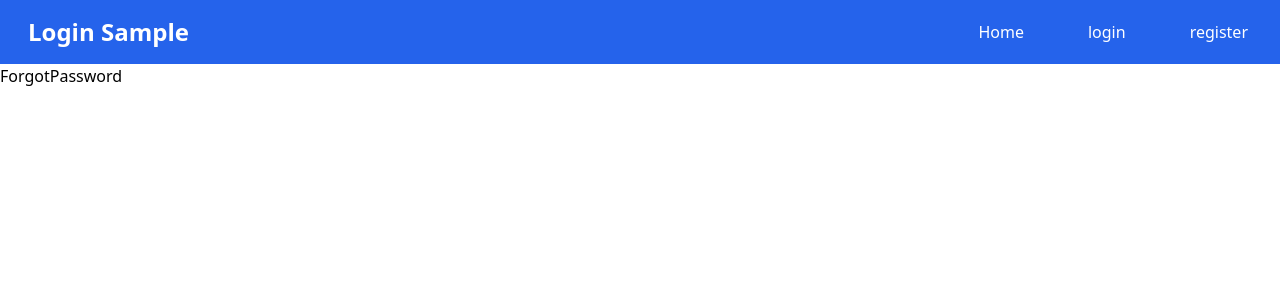
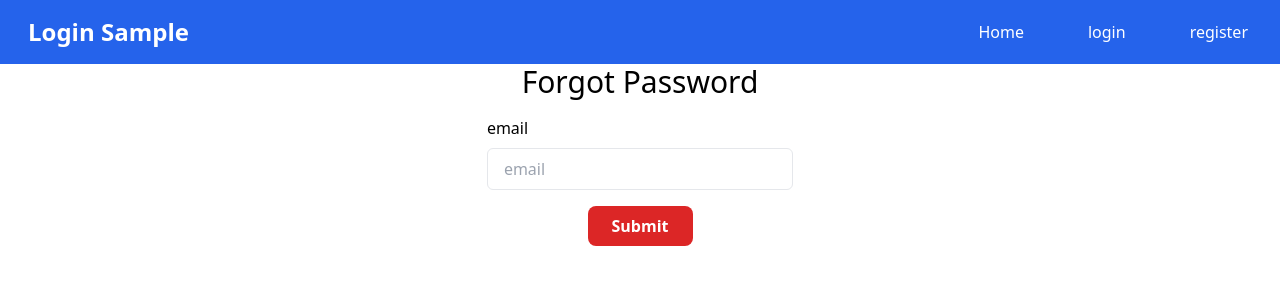
Before and after one commit to thanapholteam/test-react-auth, a React app: page /forgot-password in a window 1280 px wide. Shown: the top 300 px of the page. Built offline with nearby package versions, Linux system fonts and the light colour scheme; no server answers; the HTML template or start-up script is replaced by a standard one.

Commit message:
chore: forgot pass

```diff
--- /dev/null
+++ b/src/components/ForgetPassword/ForgetForm.tsx
@@ -0,0 +1,48 @@
+import React from "react";
+
+type Props = {
+  name: string;
+  handleSubmit: (event: React.FormEvent<HTMLFormElement>) => Promise<void>;
+  setValue: (value: React.SetStateAction<string>) => void;
+  loading: boolean;
+};
+
+const ForgetForm: React.FC<Props> = ({
+  name,
+  handleSubmit,
+  setValue,
+  loading,
+}) => {
+  return (
+    <form onSubmit={(e) => handleSubmit(e)}>
+      <div className="mt-4">
+        <label className="block font-medium">
+          {name}
+          <label>
+            <input
+              type="text"
+              placeholder={name}
+              name={name}
+              onChange={(e) => {
+                setValue(e.target.value);
+              }}
+              className="w-full px-4 py-2 mt-2 border rounded-md focus:outline-none focus:ring-1 focus:ring-red-600"
+              required
+            />
+          </label>
+        </label>
+      </div>
+      <div className="text-center">
+        <button
+          className="px-6 py-2 mt-4 text-white font-semibold bg-red-600 rounded-lg hover:bg-black hover:text-white transition ease-linear duration-200"
+          type="submit"
+          disabled={loading}
+        >
+          Submit
+        </button>
+      </div>
+    </form>
+  );
+};
+
+export default ForgetForm;
--- a/src/pages/ForgotPassword.tsx
+++ b/src/pages/ForgotPassword.tsx
@@ -1,5 +1,123 @@
+import ForgetForm from "@/components/ForgetPassword/ForgetForm";
+import { axiosInstance } from "@/utils/Axios";
+import { useState } from "react";
+
 const ForgotPassword = () => {
-  return <div>ForgotPassword</div>;
+  const [email, setEmail] = useState("");
+  const [loading, setLoading] = useState(false);
+  const [url, setUrl] = useState("");
+  const [otp, setOtp] = useState("");
+  const [isOTPVefified, setIsOTPVefified] = useState(false);
+  const [newPassword, setNewPassword] = useState("");
+
+  const handleSubmitEmail = async (event: React.FormEvent<HTMLFormElement>) => {
+    setLoading(true);
+    event.preventDefault();
+    if (email) {
+      const res = await axiosInstance.post("/user/forgot", { email: email });
+      console.log(res);
+      if (res.status === 201) {
+        setUrl(res.data.url);
+      }
+      setLoading(false);
+    }
+    setLoading(false);
+  };
+
+  const handleSubmitOTP = async (event: React.FormEvent<HTMLFormElement>) => {
+    setLoading(true);
+    event.preventDefault();
+    if (otp) {
+      const res = await axiosInstance.post("/user/verify/otp", {
+        email: email,
+        id: url,
+        code: otp,
+      });
+      console.log(res);
+      if (res.status === 201) {
+        setIsOTPVefified(true);
+      }
+      setLoading(false);
+    }
+    setLoading(false);
+  };
+
+  const handleChangePassword = async (
+    event: React.FormEvent<HTMLFormElement>
+  ) => {
+    setLoading(true);
+    event.preventDefault();
+    if (newPassword) {
+      const res = await axiosInstance.post("/user/reset", {
+        email: email,
+        id: url,
+        password: newPassword,
+      });
+      console.log(res);
+      if (res.status === 200) {
+        // setIsOTPVefified(true); redirect to login
+        //TODO : Sweetalert
+      }
+      setLoading(false);
+    }
+    setLoading(false);
+  };
+
+  return (
+    <div className="flex flex-col justify-center items-center">
+      <h1 className="text-3xl">Forgot Password</h1>
+      <ForgetForm
+        name="email"
+        handleSubmit={handleSubmitEmail}
+        setValue={setEmail}
+        loading={loading}
+      />
+      {url !== "" ? (
+        <ForgetForm
+          name="OTP"
+          handleSubmit={handleSubmitOTP}
+          setValue={setOtp}
+          loading={loading}
+        />
+      ) : null}
+      {isOTPVefified ? (
+        <ForgetForm
+          name="newPassword"
+          handleSubmit={handleChangePassword}
+          setValue={setNewPassword}
+          loading={loading}
+        />
+      ) : null}
+      {/* <form onSubmit={(e) => handleSubmitEmail(e)}>
+        <div className="mt-4">
+          <label className="block font-medium">
+            Email
+            <label>
+              <input
+                type="text"
+                placeholder="Email"
+                name="email"
+                onChange={(e) => {
+                  setEmail(e.target.value);
+                }}
+                className="w-full px-4 py-2 mt-2 border rounded-md focus:outline-none focus:ring-1 focus:ring-red-600"
+                required
+              />
+            </label>
+          </label>
+        </div>
+        <div className="text-center">
+          <button
+            className="px-6 py-2 mt-4 text-white font-semibold bg-red-600 rounded-lg hover:bg-black hover:text-white transition ease-linear duration-200"
+            type="submit"
+            disabled={loading}
+          >
+            Send Email
+          </button>
+        </div>
+      </form> */}
+    </div>
+  );
 };
 
 export default ForgotPassword;
```
